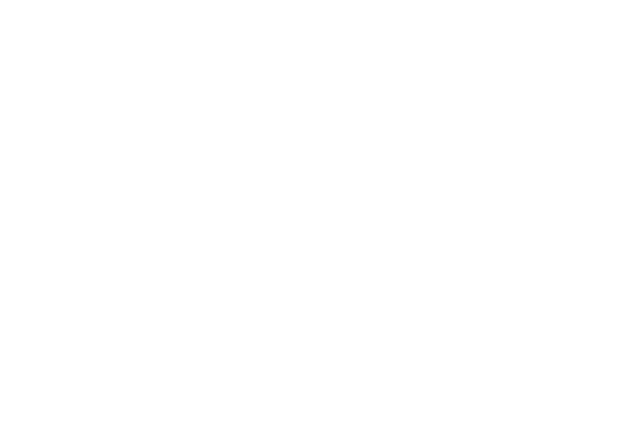
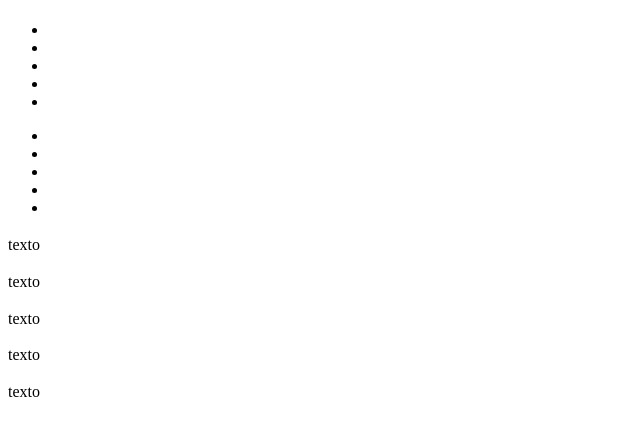
Before and after one commit to ivanProgramador/vscode_produtivo, a plain HTML site: page index.html in a window 1280 px wide. Shown: the whole page, without its empty margins (0-640 px from the left). Drawn offline with Linux system fonts and the light colour scheme.

Commit message:
adicionados atalhos de criação de elementos compostos

```diff
--- a/index.html
+++ b/index.html
@@ -1,3 +1,4 @@
+<!--Para gerar todo o html e so dig html e escolher HTML:5-->
 <!DOCTYPE html>
 <html lang="en">
 <head>
@@ -7,8 +8,114 @@
     <title>Document</title>
 </head>
 <body>
+
+    <!-- para gerar essa estrutura o atalho é div>p>a -->
     <div>
         <p><a href=""></a></p>
     </div>
+
+
+    <!--Para gerar elementos independentes dento de uma div div>h1+p cria uma div e dentro dela dois elementos independentes -->
+    <div>
+        <h1></h1>
+        <p></p>
+    </div>
+
+    <!--Esse atalho cria o elemento nav com a classe menu e dentro dele uma lista  ul com 5 li normalmente essa e a estrutura usada em uma barra de navegação--->
+
+    <nav class="menu">
+        <ul>
+            <li></li>
+            <li></li>
+            <li></li>
+            <li></li>
+            <li></li>
+        </ul>
+    </nav>
+
+    <!--Gerando uma arra de navegação ja com os links porem cada link terá um id especifico nav.menu>ul>li#item$*5>a
+        mas isso pode ser usado para gerar varios elementos a regra e a mesma
+    -->
+    <nav class="menu">
+        <ul>
+            <li id="item1"><a href=""></a></li>
+            <li id="item2"><a href=""></a></li>
+            <li id="item3"><a href=""></a></li>
+            <li id="item4"><a href=""></a></li>
+            <li id="item5"><a href=""></a></li>
+        </ul>
+    </nav>
+
+    <!--gerando 5 cessoes cada uma com 1 id e um atigo com a classe conteudo que tem 1 titulo principal e um paragragrafo
+    section*5#cessao$>article.conteudo>h1+p{texto}|c -->
+
+   <section id="secao1">
+    <article class="conteudo">
+        <h1></h1>
+        <p>texto</p>
+    </article>
+    <!-- /.conteudo -->
+   </section>
+   <!-- /#secao1 -->
+   <section id="secao2">
+    <article class="conteudo">
+        <h1></h1>
+        <p>texto</p>
+    </article>
+    <!-- /.conteudo -->
+   </section>
+   <!-- /#secao2 -->
+   <section id="secao3">
+    <article class="conteudo">
+        <h1></h1>
+        <p>texto</p>
+    </article>
+    <!-- /.conteudo -->
+   </section>
+   <!-- /#secao3 -->
+   <section id="secao4">
+    <article class="conteudo">
+        <h1></h1>
+        <p>texto</p>
+    </article>
+    <!-- /.conteudo -->
+   </section>
+   <!-- /#secao4 -->
+   <section id="secao5">
+    <article class="conteudo">
+        <h1></h1>
+        <p>texto</p>
+    </article>
+    <!-- /.conteudo -->
+   </section>
+   <!-- /#secao5 -->
+
+
+
+
+
+
+
+
+
+
+
+
+
+
+
+
+
+
+
+
+
+
+
+
+
+
+
+
 </body>
 </html>
```
Also changed, not shown: 1 other file.
